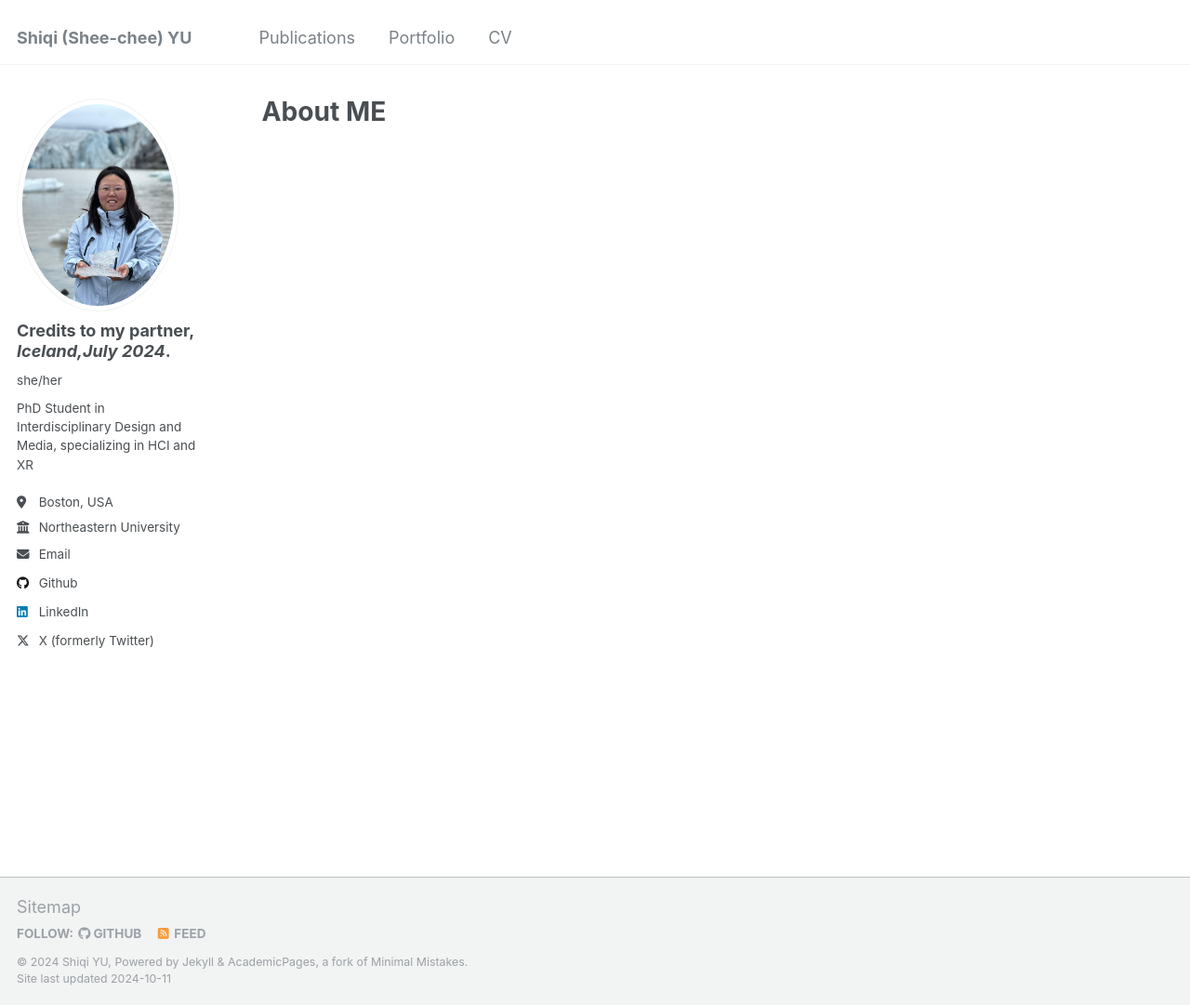
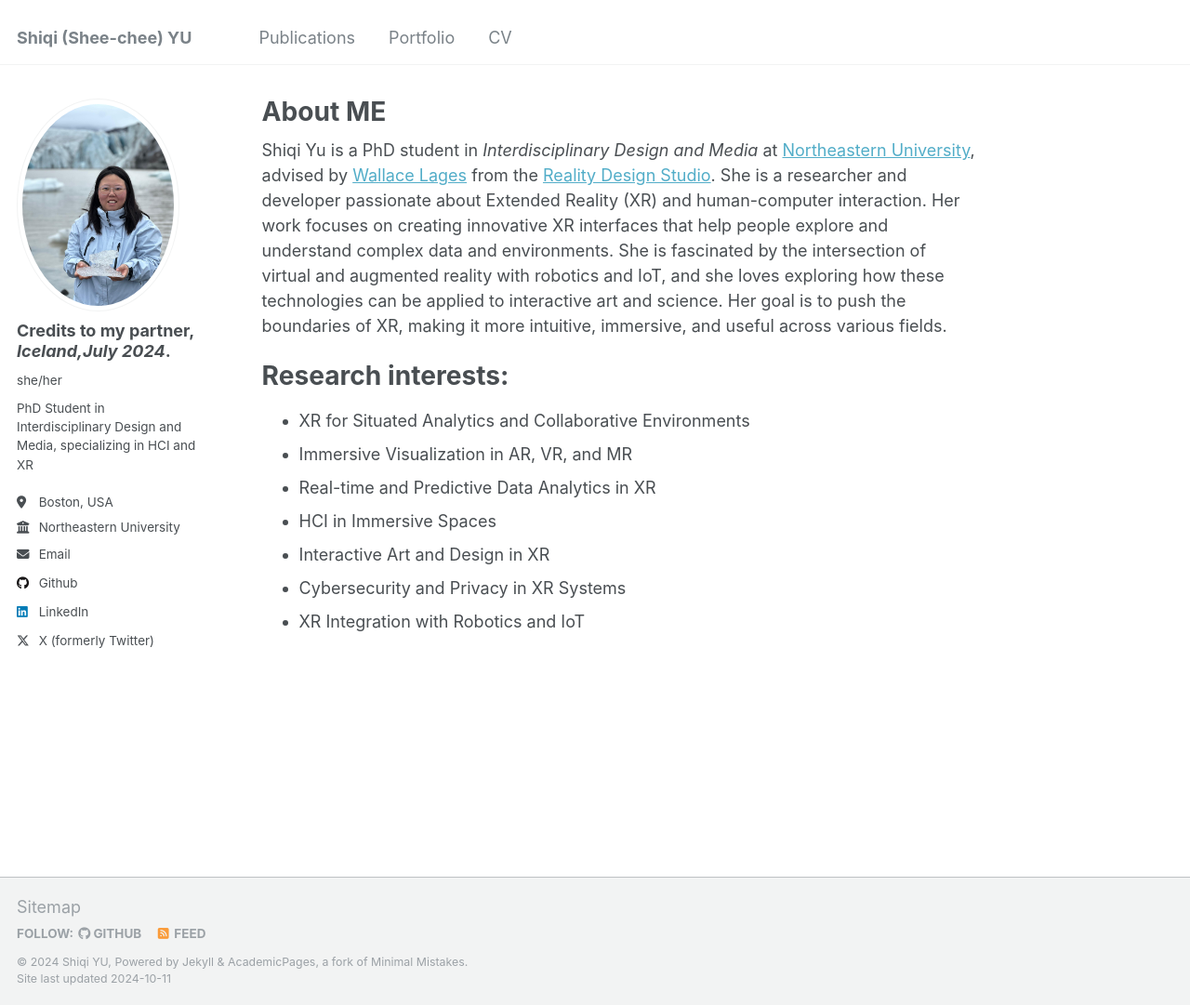
Before and after one commit to shiqi-yu/shiqi-yu.github.io, a Jekyll site: the page built from _pages/about.md, in a window 1280 px wide and 1081 px high. Shown: the whole window at 93% size. Built offline with Jekyll 4.4.1, drawn with Linux system fonts in a browser that asks for light colours.

Commit message:
about me update

```diff
--- a/_pages/about.md
+++ b/_pages/about.md
@@ -6,3 +6,18 @@ redirect_from:
   - /about/
   - /about.html
 ---
+
+
+Shiqi Yu is a PhD student in <em>Interdisciplinary Design and Media</em> at [Northeastern University](https://www.northeastern.edu), advised by [Wallace Lages](https://www.wallacelages.com/about.html) from the [Reality Design Studio](http://www.realitydesign.studio/). She is a researcher and developer passionate about Extended Reality (XR) and human-computer interaction. Her work focuses on creating innovative XR interfaces that help people explore and understand complex data and environments. She is fascinated by the intersection of virtual and augmented reality with robotics and IoT, and she loves exploring how these technologies can be applied to interactive art and science. Her goal is to push the boundaries of XR, making it more intuitive, immersive, and useful across various fields.
+
+Research interests:
+======
+<ul>
+  <li>XR for Situated Analytics and Collaborative Environments</li>
+  <li>Immersive Visualization in AR, VR, and MR</li>
+  <li>Real-time and Predictive Data Analytics in XR</li>
+  <li>HCI in Immersive Spaces</li>
+  <li>Interactive Art and Design in XR</li>
+  <li>Cybersecurity and Privacy in XR Systems</li>
+  <li>XR Integration with Robotics and IoT</li>
+</ul>
```
